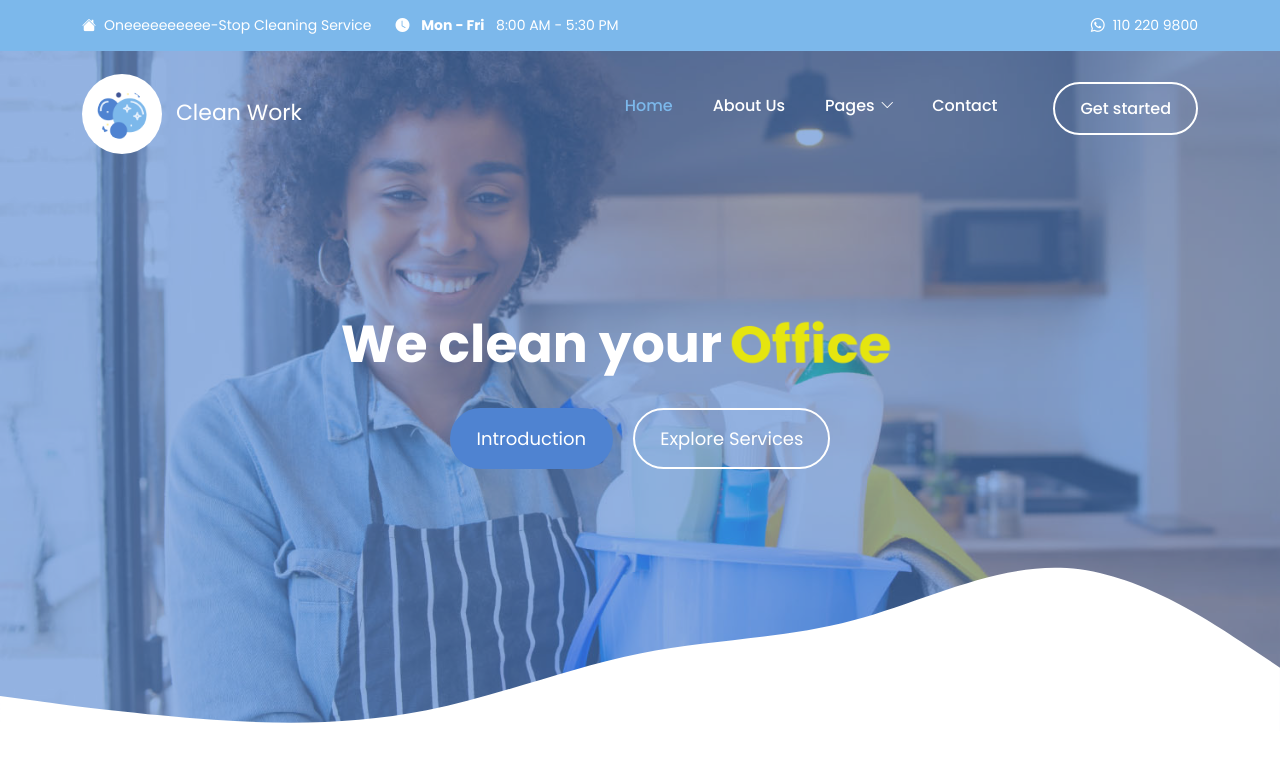
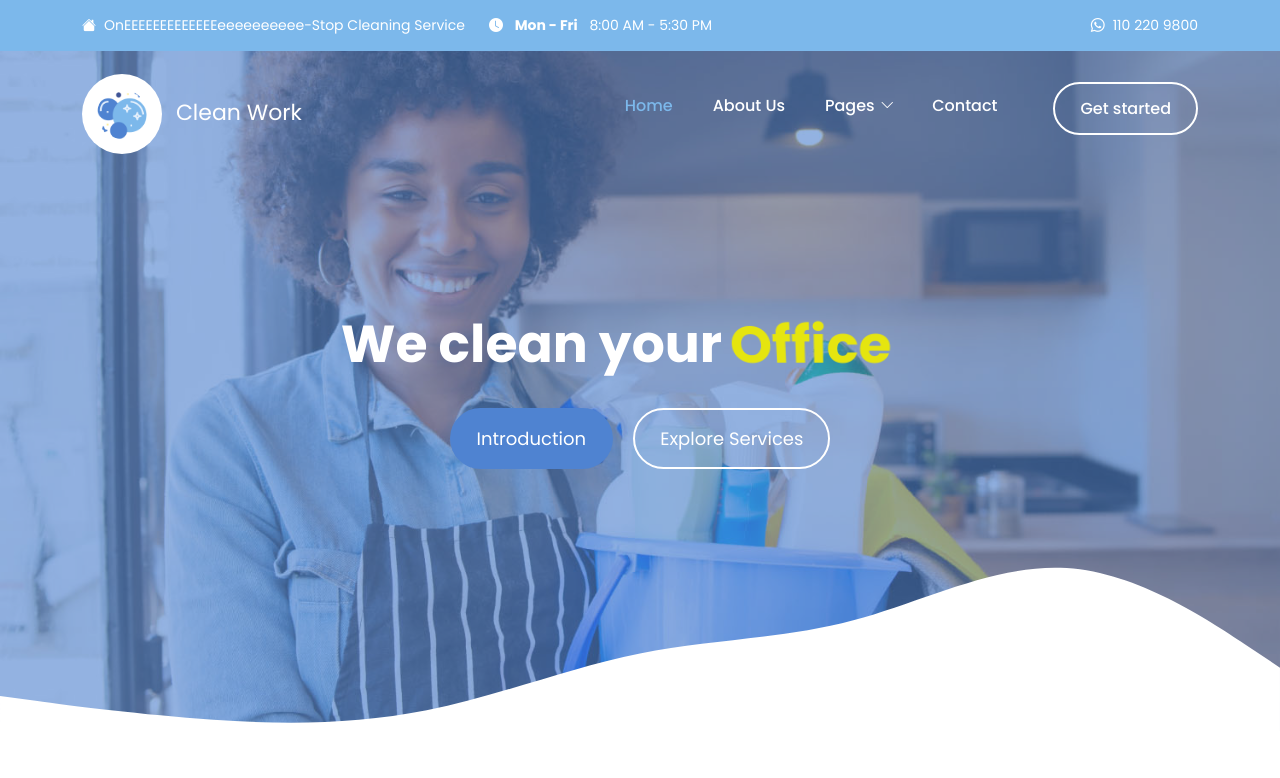
Before and after one commit to sowmithch/cleaning_website, a plain HTML site: page index.html in a window 1280 px wide. Shown: the top 778 px of the page. Drawn offline with Linux system fonts and the light colour scheme.

Commit message:
code change

```diff
--- a/index.html
+++ b/index.html
@@ -42,7 +42,7 @@ Free Bootstrap 5 HTML Template
                     <div class="col-lg-12 col-12 d-flex flex-wrap">
                         <p class="d-flex me-4 mb-0">
                             <i class="bi-house-fill me-2"></i>
-                            Oneeeeeeeeee-Stop Cleaning Service
+                            OnEEEEEEEEEEEEEeeeeeeeeee-Stop Cleaning Service
                         </p>
 
                         <p class="d-flex d-lg-block d-md-block d-none me-4 mb-0">
```
